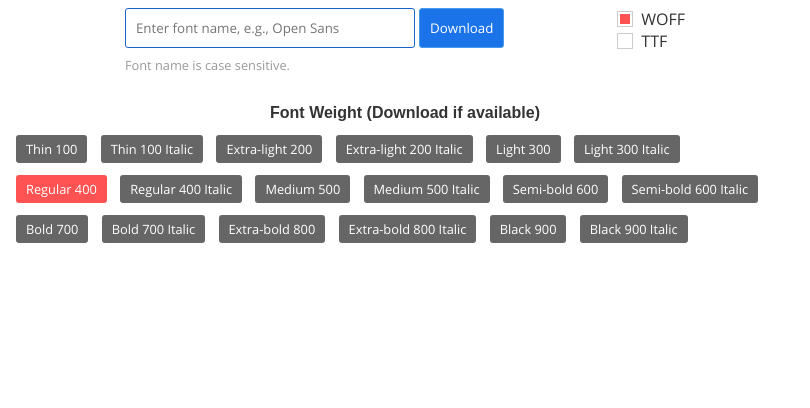
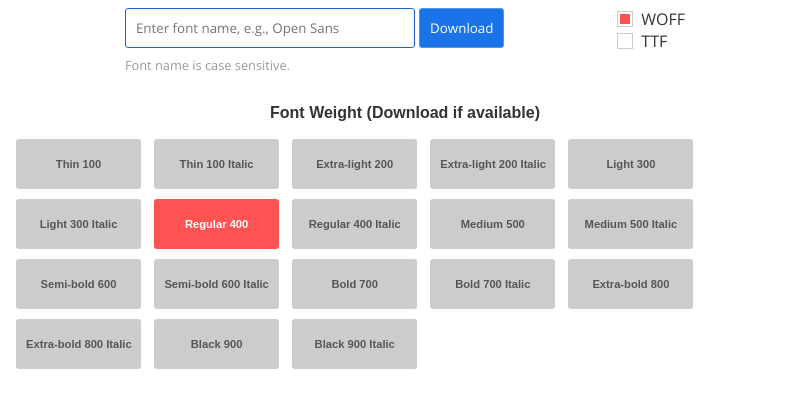
Before and after one commit to parsakafi/google-font-downloader, an Electron app: page index.html in a window 810 px wide. Shown: the part 72-480 px from the top of the page. Drawn offline with nearby package versions, Linux system fonts and the light colour scheme.

Commit message:
Change font weight checkbox style

```diff
--- a/assets/css/style.css
+++ b/assets/css/style.css
@@ -139,9 +139,27 @@ button[disabled] {
     cursor: pointer;
 }
 
+#font-weight-title {
+    margin-bottom: 10px;
+}
+
 #font-weight {
     line-height: 2.5rem;
-    font-size: .8em;
+    font-size: .7em;
+    font-weight: bold;
+}
+
+#font-weight label {
+    display: inline-block;
+    margin-bottom: 10px;
+    margin-right: 10px;
+}
+
+#font-weight label > span {
+    min-width: 105px;
+    max-width: 105px;
+    display: inline-block;
+    text-align: center;
 }
 
 .custom-checkbox-input {
@@ -154,14 +172,14 @@ button[disabled] {
 
 .custom-checkbox-text {
     padding: 5px 10px;
-    background-color: rgba(0, 0, 0, .6);
+    background-color: rgba(0, 0, 0, .2);
     cursor: pointer;
     user-select: none;
     border-radius: 3px;
-    margin-right: 10px;
-    color: white;
+    color: #555;
 }
 
 .custom-checkbox-input:checked ~ .custom-checkbox-text {
     background-color: #ff5252;
+    color: #fff;
 }
```
